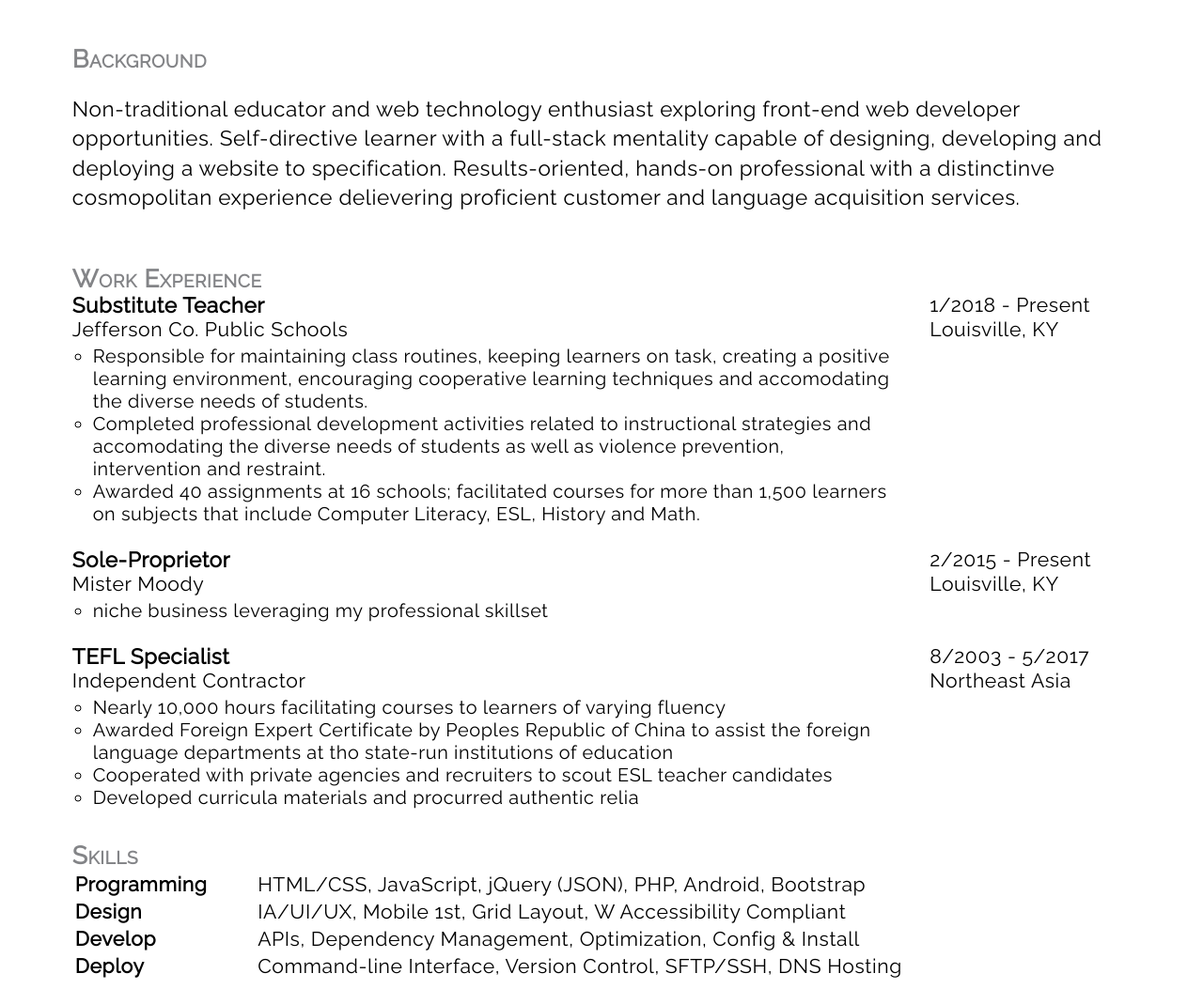
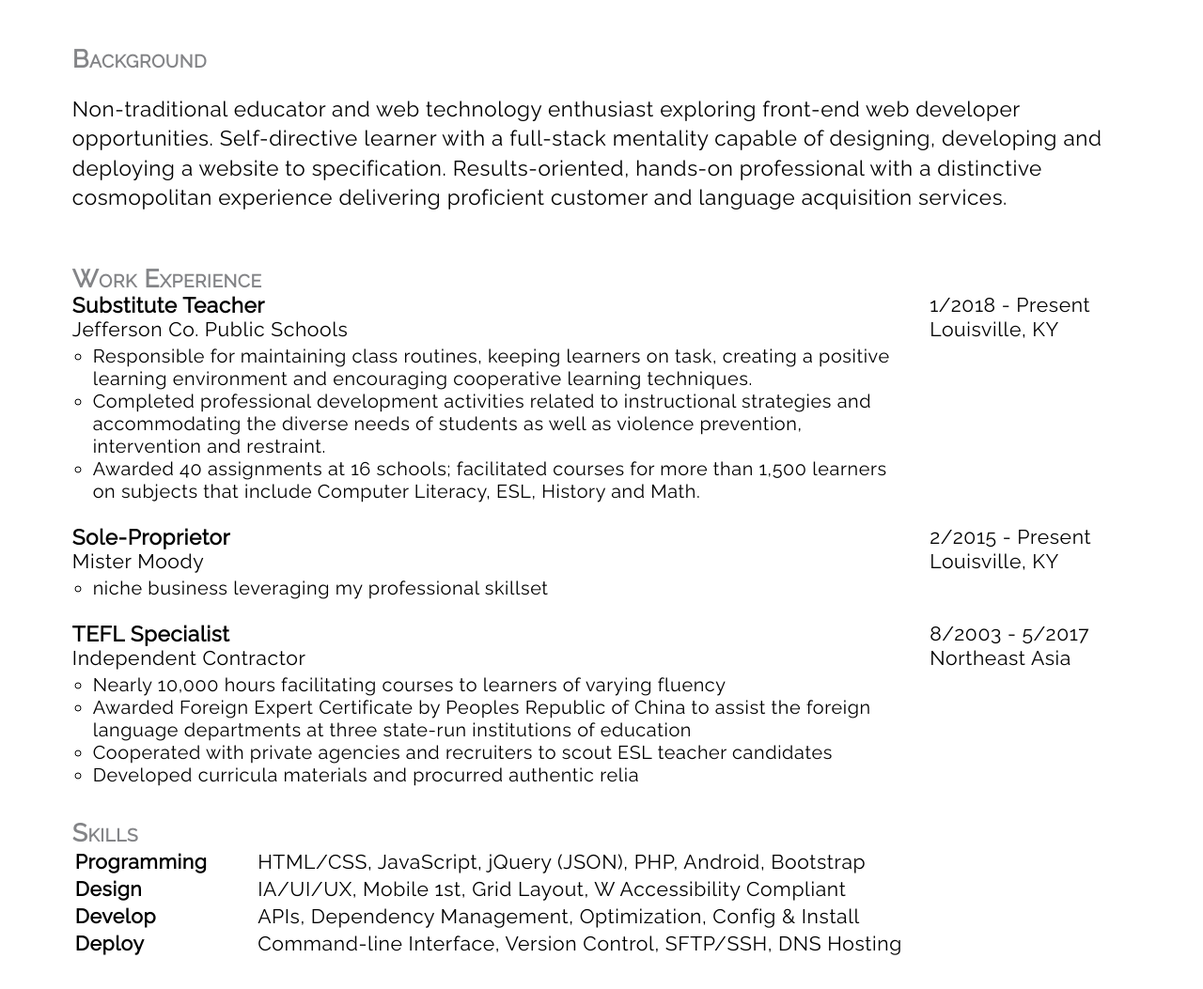
Before and after one commit to MisterMoody/mistermoody, a PHP site: page /resume in a window 1280 px wide. Shown: the part 163-1216 px from the top of the page at 94% size. Run offline with PHP 8.4, Linux system fonts and the light colour scheme; some libraries are stand-ins or nearby versions.

Commit message:
Grammar Edits

```diff
--- a/contact.php
+++ b/contact.php
@@ -19,17 +19,17 @@ include ("inc/header.php");
             $message=$_POST["message"];
 
             $recipient="principal@mistermoody.com";
-            $subject="Mister Moody Alert: Prospective Client Email";
+            $subject="MisterMoody.com: Prospective Client Email";
             $mailBody="Name: $sender\nEmail: $senderEmail\n\n$message";
 
            if ( mail($recipient, $subject, $mailBody, "From: $sender<$senderEmail>")) {
-             header('Location: portfolio.php');/*Redirect Page*/
+             header('Location: about.php');/*Redirect Page*/
            }
           }
     ?>
     <!-- 'FORM'-->
     <form class="contactForm" method="post" action="contact.php" name="contactForm">
-      <div href="thankyou.html">
+      <div>
         <!-- Name -->
         <div>
           <label class="lineInput" for="name"></label>
--- a/resume.php
+++ b/resume.php
@@ -25,7 +25,7 @@ include ("inc/header.php");
     <!-- -->
     <section class="resume__background">
       <div class="res__sectionTitle">Background</div>
-      <p>Non&#45;traditional educator and web technology enthusiast exploring front-end web developer opportunities. Self-directive learner with a full-stack mentality capable of designing, developing and deploying a website to specification. Results&#45;oriented, hands&#45;on professional with a distinctinve cosmopolitan experience delievering proficient customer and language acquisition services. </p>
+      <p>Non&#45;traditional educator and web technology enthusiast exploring front-end web developer opportunities. Self-directive learner with a full-stack mentality capable of designing, developing and deploying a website to specification. Results&#45;oriented, hands&#45;on professional with a distinctive cosmopolitan experience delivering proficient customer and language acquisition services. </p>
     </section>
     <!-- -->
     <section class="resume__work">
@@ -39,8 +39,8 @@ include ("inc/header.php");
         </div>
         <div class="res__work__Responsibilities">
           <ol>
-            <li>Responsible for maintaining class routines, keeping learners on task, creating a positive learning environment, encouraging cooperative learning techniques and accomodating the diverse needs of students.</li>
-            <li>Completed professional development activities related to instructional strategies and accomodating the diverse needs of students as well as violence prevention, intervention and restraint.</li>
+            <li>Responsible for maintaining class routines, keeping learners on task, creating a positive learning environment and encouraging cooperative learning techniques.</li>
+            <li>Completed professional development activities related to instructional strategies and accommodating the diverse needs of students as well as violence prevention, intervention and restraint.</li>
             <li>Awarded 40 assignments at 16 schools; facilitated courses for more than 1,500 learners on subjects that include Computer Literacy, ESL, History and Math.</li>
           </ol>
         </div>
@@ -68,7 +68,7 @@ include ("inc/header.php");
         <div class="res__work__Responsibilities">
           <ol>
             <li>Nearly 10&#44;000 hours facilitating courses to learners of varying fluency</li>
-            <li>Awarded Foreign Expert Certificate by Peoples Republic of China to assist the foreign language departments at tho state&#45;run institutions of education</li>
+            <li>Awarded Foreign Expert Certificate by Peoples Republic of China to assist the foreign language departments at three state&#45;run institutions of education</li>
             <li>Cooperated with private agencies and recruiters to scout ESL teacher candidates </li>
             <li>Developed curricula materials and procurred authentic relia</li>
           </ol>
```
